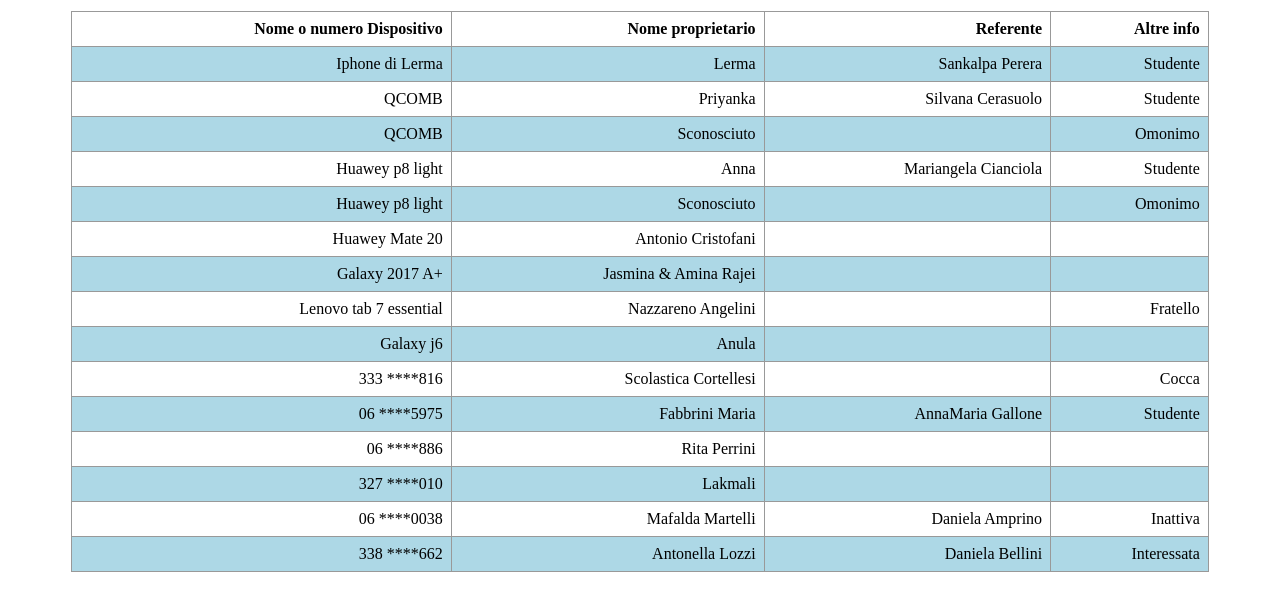
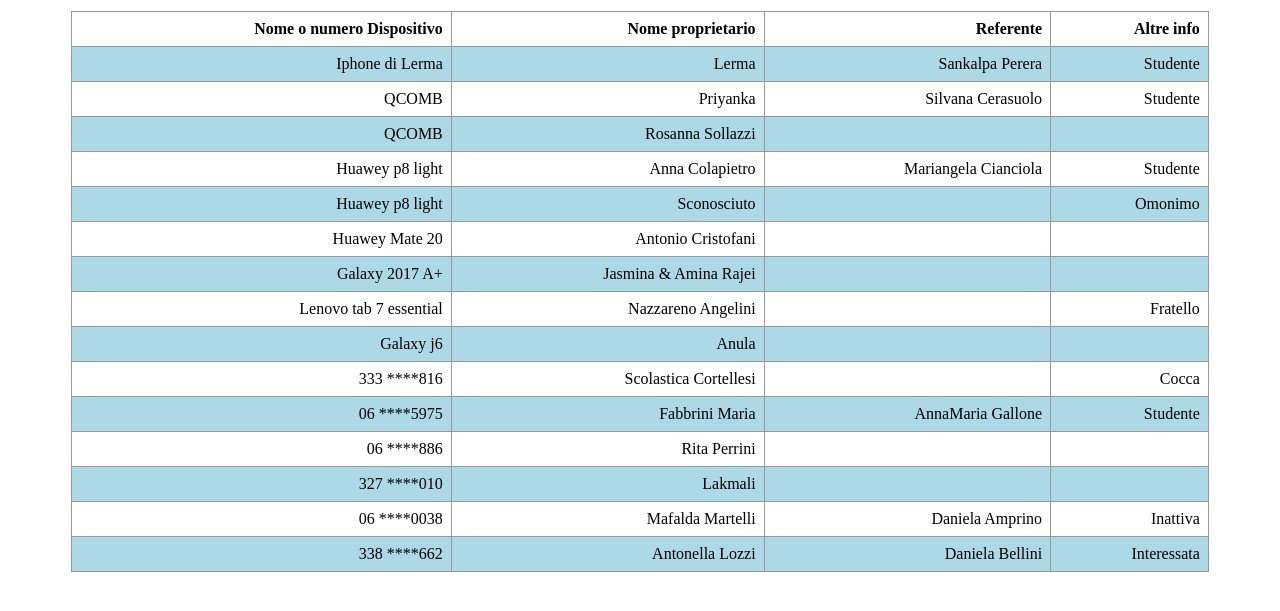
Before and after one commit to Sepharvaim/AdunanzeInfo, a plain HTML site: page index.html in a window 1280 px wide. Shown: the part 89-700 px from the top of the page. Drawn offline with Linux system fonts and the light colour scheme.

Commit message:
aggiunta rosanna

```diff
--- a/index.html
+++ b/index.html
@@ -34,13 +34,13 @@
                 </tr>
                 <tr>
                     <td>QCOMB</td>
-                    <td>Sconosciuto</td>
+                    <td>Rosanna Sollazzi</td>
                     <td></td>
-                    <td>Omonimo</td>
+                    <td></td>
                 </tr>
                 <tr>
                     <td>Huawey p8 light</td>
-                    <td>Anna</td>
+                    <td>Anna Colapietro</td>
                     <td>Mariangela Cianciola</td>
                     <td>Studente</td>
                 </tr>
```
